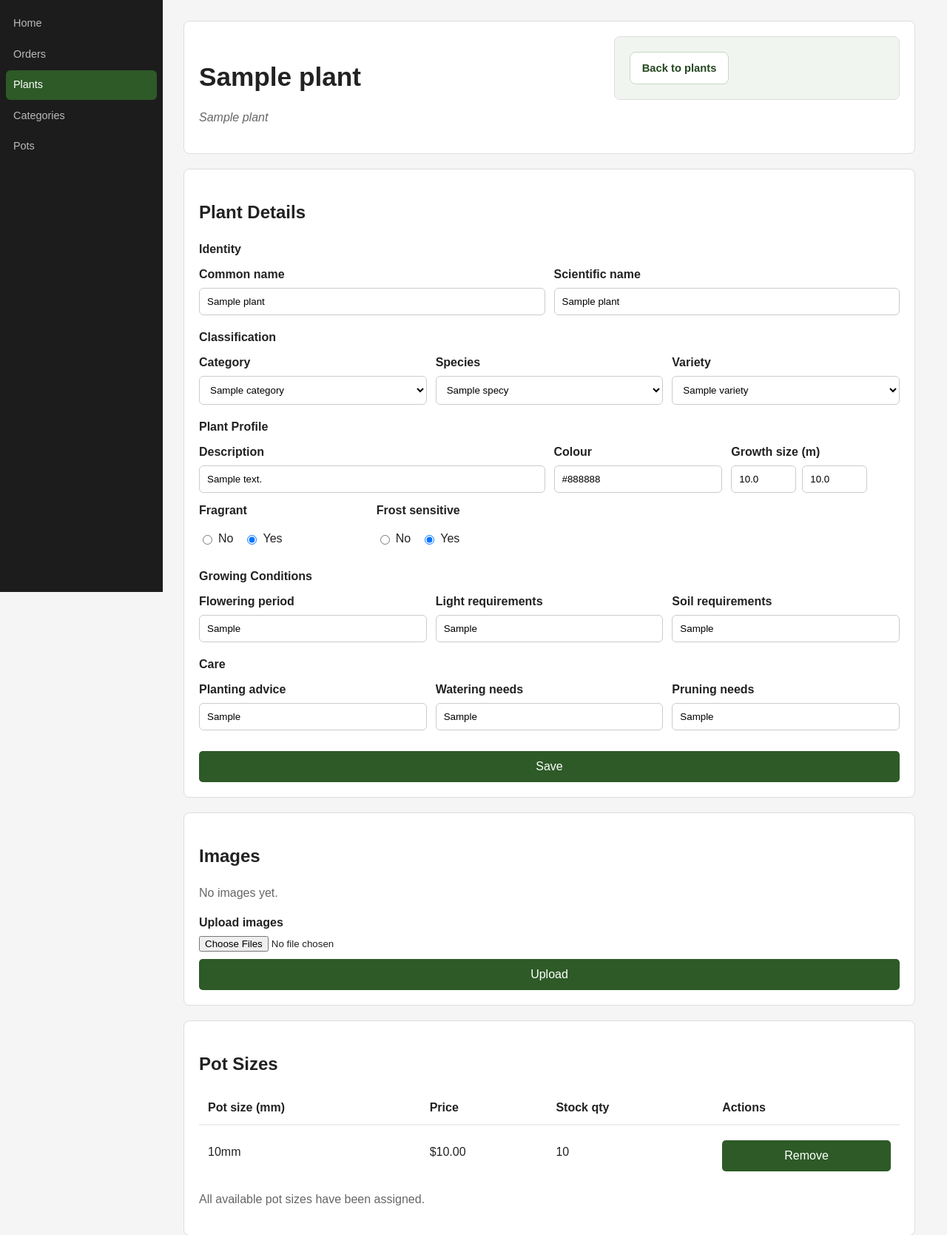
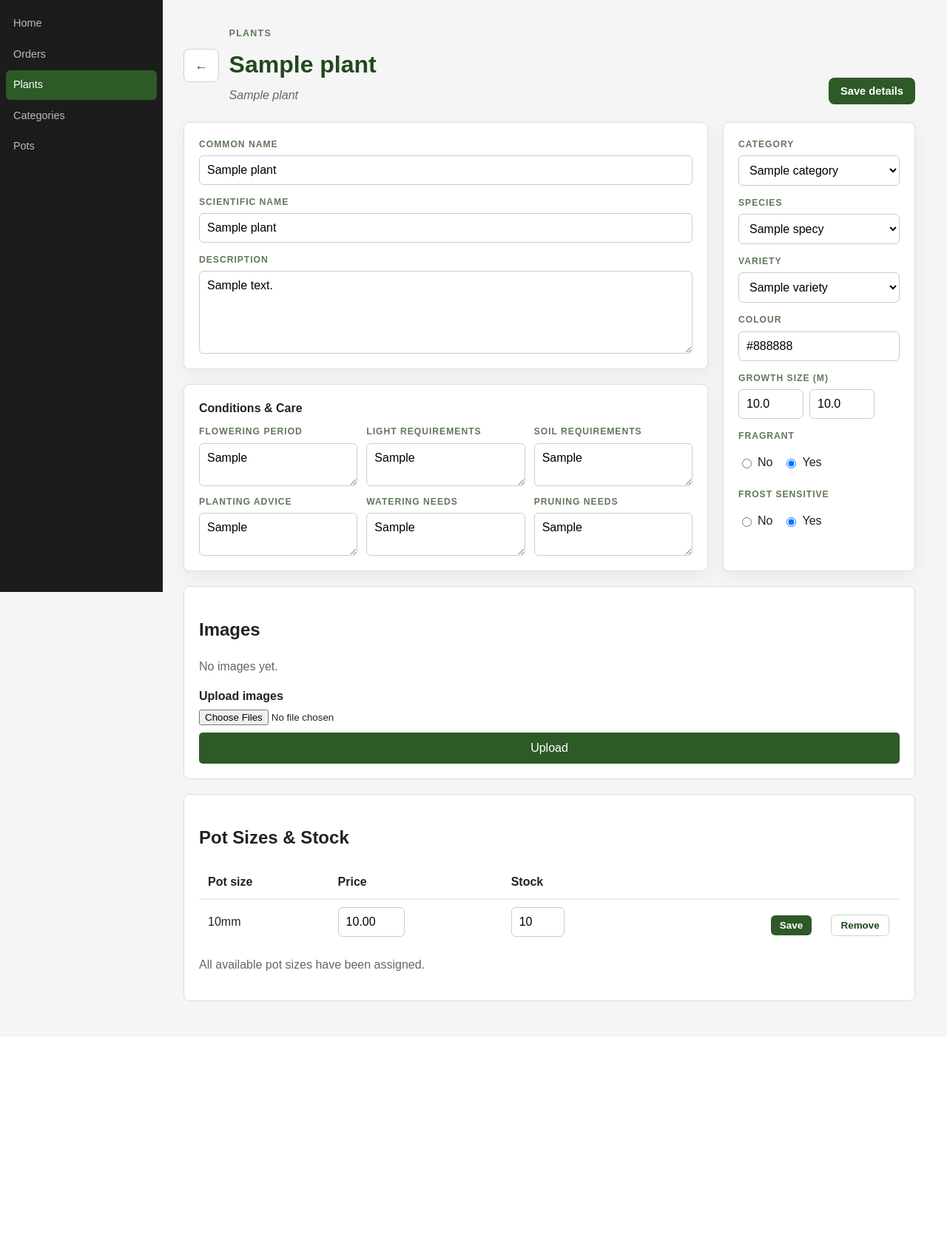
Before and after one commit to rowanjames04/SDS-Plant-Nursery, a Flask app: page /admin/plants/1 in a window 1280 px wide. Shown: the part 73-1742 px from the top of the page at 74% size. After the commit the page ends 1426 px from the top, so only its background shows below. Run offline with Flask 3, Linux system fonts and the light colour scheme; a user stored in the database is signed in; tables that the repository leaves empty hold one stand-in row (values such as "Sample post").

Commit message:
Redesign admin plant detail page

```diff
--- a/static/styles.css
+++ b/static/styles.css
@@ -590,6 +590,7 @@ input[type="text"],
 input[type="email"],
 input[type="password"],
 input[type="number"],
+textarea,
 select {
     width: 100%;
     padding: 10px;
@@ -597,6 +598,12 @@ select {
     border-radius: 6px;
     box-sizing: border-box;
     background: #fff;
+    font-family: inherit;
+    font-size: inherit;
+}
+
+textarea {
+    resize: vertical;
 }
 
 button {
@@ -1339,7 +1346,19 @@ button:disabled {
 }
 
 .admin-plant-form {
-    gap: 18px;
+    display: grid;
+    gap: 20px;
+}
+
+
+.admin-detail-main .input-group > label,
+.admin-detail-sidebar .input-group > label,
+.admin-form-section .input-group > label {
+    font-size: 0.76rem;
+    font-weight: 700;
+    letter-spacing: 0.08em;
+    text-transform: uppercase;
+    color: #60785b;
 }
 
 .admin-form-section {
@@ -1397,6 +1416,25 @@ button:disabled {
 .admin-form-actions {
     display: flex;
     justify-content: flex-end;
+}
+
+.admin-detail-layout {
+    display: grid;
+    grid-template-columns: 1fr 260px;
+    gap: 20px;
+    align-items: stretch;
+    margin-bottom: 20px;
+}
+
+.admin-detail-layout .card {
+    margin-bottom: 0;
+}
+
+.admin-detail-main,
+.admin-detail-sidebar {
+    display: grid;
+    gap: 14px;
+    align-content: start;
 }
 
 .admin-pot-assign-form {
@@ -1443,7 +1481,8 @@ button:disabled {
     .admin-field-grid--two,
     .admin-field-grid--three,
     .admin-field-grid--four,
-    .admin-pot-assign-form {
+    .admin-pot-assign-form,
+    .admin-detail-layout {
         grid-template-columns: 1fr;
     }
 
--- a/templates/admin/plant_detail.html
+++ b/templates/admin/plant_detail.html
@@ -2,22 +2,21 @@
 {% block title %}{{ plant.common_name }}{% endblock %}
 
 {% block content %}
-<section class="card hero" style="margin-bottom:20px;">
+<div class="profile-hero" style="margin-bottom:20px;">
+    <div style="display:flex;gap:14px;align-items:center;">
+        <a class="button-link button-secondary" href="{{ url_for('admin.plants') }}" style="font-size:1.1rem;padding:8px 14px;">&#8592;</a>
         <div>
+            <p class="page-header__eyebrow">Plants</p>
             <h1>{{ plant.common_name }}</h1>
             {% if plant.scientific_name %}<p class="muted"><em>{{ plant.scientific_name }}</em></p>{% endif %}
         </div>
-    <div class="card hero-panel">
-        <a class="button-link button-secondary" href="{{ url_for('admin.plants') }}">Back to plants</a>
     </div>
-</section>
+    <button class="button-link" type="submit" form="plant-detail-form" style="width:auto;">Save details</button>
+</div>
 
-<section class="card" style="margin-bottom:20px;">
-    <h2>Plant Details</h2>
-    <form method="post" action="{{ url_for('admin.plant_detail', id=plant.id) }}" class="form admin-plant-form">
-        <div class="admin-form-section">
-            <h3>Identity</h3>
-            <div class="admin-field-grid admin-field-grid--two">
+<div class="admin-detail-layout">
+    <form id="plant-detail-form" method="post" action="{{ url_for('admin.plant_detail', id=plant.id) }}" class="admin-plant-form">
+        <section class="card profile-panel admin-detail-main">
             <div class="input-group">
                 <label>Common name</label>
                 <input type="text" name="common_name" value="{{ plant.common_name }}" required>
@@ -26,15 +25,47 @@
                 <label>Scientific name</label>
                 <input type="text" name="scientific_name" value="{{ plant.scientific_name or '' }}">
             </div>
+            <div class="input-group">
+                <label>Description</label>
+                <textarea name="description" rows="5">{{ plant.description or '' }}</textarea>
+            </div>
+        </section>
+
+        <section class="card profile-panel admin-form-section">
+            <h3>Conditions & Care</h3>
+            <div class="admin-field-grid admin-field-grid--three">
+                <div class="input-group">
+                    <label>Flowering period</label>
+                    <textarea name="flowering_period" rows="2">{{ plant.flowering_period or '' }}</textarea>
+                </div>
+                <div class="input-group">
+                    <label>Light requirements</label>
+                    <textarea name="light_requirements" rows="2">{{ plant.light_requirements or '' }}</textarea>
+                </div>
+                <div class="input-group">
+                    <label>Soil requirements</label>
+                    <textarea name="soil_requirements" rows="2">{{ plant.soil_requirements or '' }}</textarea>
+                </div>
+                <div class="input-group">
+                    <label>Planting advice</label>
+                    <textarea name="planting_advice" rows="2">{{ plant.planting_advice or '' }}</textarea>
+                </div>
+                <div class="input-group">
+                    <label>Watering needs</label>
+                    <textarea name="watering_needs" rows="2">{{ plant.watering_needs or '' }}</textarea>
+                </div>
+                <div class="input-group">
+                    <label>Pruning needs</label>
+                    <textarea name="pruning_needs" rows="2">{{ plant.pruning_needs or '' }}</textarea>
                 </div>
             </div>
+        </section>
+    </form>
 
-        <div class="admin-form-section">
-            <h3>Classification</h3>
-            <div class="admin-field-grid admin-field-grid--three">
+    <section class="card profile-panel admin-detail-sidebar">
         <div class="input-group">
             <label>Category</label>
-                    <select name="category_id">
+            <select name="category_id" form="plant-detail-form">
                 <option value="">—</option>
                 {% for c in categories %}
                 <option value="{{ c.id }}" {{ 'selected' if plant.category_id == c.id }}>{{ c.name }}</option>
@@ -43,7 +74,7 @@
         </div>
         <div class="input-group">
             <label>Species</label>
-                    <select name="species_id">
+            <select name="species_id" form="plant-detail-form">
                 <option value="">—</option>
                 {% for s in species %}
                 <option value="{{ s.id }}" {{ 'selected' if plant.species_id == s.id }}>{{ s.name }}</option>
@@ -52,94 +83,42 @@
         </div>
         <div class="input-group">
             <label>Variety</label>
-                    <select name="variety_id">
+            <select name="variety_id" form="plant-detail-form">
                 <option value="">—</option>
                 {% for v in varieties %}
                 <option value="{{ v.id }}" {{ 'selected' if plant.variety_id == v.id }}>{{ v.name }}</option>
                 {% endfor %}
             </select>
         </div>
-            </div>
-        </div>
-
-        <div class="admin-form-section">
-            <h3>Plant Profile</h3>
-            <div class="admin-field-grid admin-field-grid--four">
-                <div class="input-group admin-field-grid__wide">
-                    <label>Description</label>
-                    <input type="text" name="description" value="{{ plant.description or '' }}">
-                </div>
         <div class="input-group">
             <label>Colour</label>
-                    <input type="text" name="colour" value="{{ plant.colour or '' }}">
+            <input type="text" name="colour" form="plant-detail-form" value="{{ plant.colour or '' }}">
         </div>
         <div class="input-group">
             <label>Growth size (m)</label>
             <div class="admin-mini-field-row">
-                        <input type="number" name="growth_width" step="0.1" value="{{ plant.growth_width or '' }}" aria-label="Growth width">
-                        <input type="number" name="growth_height" step="0.1" value="{{ plant.growth_height or '' }}" aria-label="Growth height">
+                <input type="number" name="growth_width" form="plant-detail-form" step="0.1" value="{{ plant.growth_width or '' }}" aria-label="Width">
+                <input type="number" name="growth_height" form="plant-detail-form" step="0.1" value="{{ plant.growth_height or '' }}" aria-label="Height">
             </div>
         </div>
         <div class="input-group">
             <label>Fragrant</label>
             <div class="admin-radio-group">
-                        <label><input type="radio" name="fragrant" value="false" {{ 'checked' if not plant.fragrant }}> No</label>
-                        <label><input type="radio" name="fragrant" value="true" {{ 'checked' if plant.fragrant }}> Yes</label>
+                <label><input type="radio" name="fragrant" form="plant-detail-form" value="false" {{ 'checked' if not plant.fragrant }}> No</label>
+                <label><input type="radio" name="fragrant" form="plant-detail-form" value="true" {{ 'checked' if plant.fragrant }}> Yes</label>
             </div>
         </div>
         <div class="input-group">
             <label>Frost sensitive</label>
             <div class="admin-radio-group">
-                        <label><input type="radio" name="frost_sensitive" value="false" {{ 'checked' if not plant.frost_sensitive }}> No</label>
-                        <label><input type="radio" name="frost_sensitive" value="true" {{ 'checked' if plant.frost_sensitive }}> Yes</label>
+                <label><input type="radio" name="frost_sensitive" form="plant-detail-form" value="false" {{ 'checked' if not plant.frost_sensitive }}> No</label>
+                <label><input type="radio" name="frost_sensitive" form="plant-detail-form" value="true" {{ 'checked' if plant.frost_sensitive }}> Yes</label>
             </div>
         </div>
-            </div>
+    </section>
 </div>
 
-        <div class="admin-form-section">
-            <h3>Growing Conditions</h3>
-            <div class="admin-field-grid admin-field-grid--three">
-                <div class="input-group">
-                    <label>Flowering period</label>
-                    <input type="text" name="flowering_period" value="{{ plant.flowering_period or '' }}">
-                </div>
-                <div class="input-group">
-                    <label>Light requirements</label>
-                    <input type="text" name="light_requirements" value="{{ plant.light_requirements or '' }}">
-                </div>
-                <div class="input-group">
-                    <label>Soil requirements</label>
-                    <input type="text" name="soil_requirements" value="{{ plant.soil_requirements or '' }}">
-                </div>
-            </div>
-        </div>
-
-        <div class="admin-form-section">
-            <h3>Care</h3>
-            <div class="admin-field-grid admin-field-grid--three">
-                <div class="input-group">
-                    <label>Planting advice</label>
-                    <input type="text" name="planting_advice" value="{{ plant.planting_advice or '' }}">
-                </div>
-                <div class="input-group">
-                    <label>Watering needs</label>
-                    <input type="text" name="watering_needs" value="{{ plant.watering_needs or '' }}">
-                </div>
-                <div class="input-group">
-                    <label>Pruning needs</label>
-                    <input type="text" name="pruning_needs" value="{{ plant.pruning_needs or '' }}">
-                </div>
-            </div>
-        </div>
-
-        <div class="admin-form-actions">
-            <button type="submit">Save</button>
-        </div>
-    </form>
-</section>
-
-<section class="card" style="margin-bottom:20px;">
+<section class="card">
     <h2>Images</h2>
     {% if plant.images %}
     <div style="display:flex;gap:12px;flex-wrap:wrap;margin-bottom:16px;">
@@ -179,33 +158,55 @@
     </form>
 </section>
 
-<section class="card">
-    <h2>Pot Sizes</h2>
+<section class="card" id="pot-sizes">
+    <h2>Pot Sizes & Stock</h2>
     {% if plant.plant_pots %}
     <table class="data-table">
+        <colgroup>
+            <col style="width:15%;">
+            <col style="width:20%;">
+            <col style="width:30%;">
+            <col style="width:1%;white-space:nowrap;">
+            <col style="width:1%;white-space:nowrap;">
+        </colgroup>
         <thead>
             <tr>
-                <th>Pot size (mm)</th>
+                <th>Pot size</th>
                 <th>Price</th>
-                <th>Stock qty</th>
-                <th>Actions</th>
+                <th>Stock</th>
+                <th></th>
+                <th></th>
             </tr>
         </thead>
         <tbody>
-            {% for pp in plant.plant_pots %}
+            {% for pp in plant.plant_pots | sort(attribute='pot.size') %}
+            {% set form_id = 'update-pot-' ~ pp.pot_id %}
             <tr>
                 <td>{{ pp.pot.size }}mm</td>
-                <td>${{ pp.price }}</td>
-                <td>{{ pp.stock_qty }}</td>
-                <td>
-                    <form method="post" action="{{ url_for('admin.unassign_pot', id=plant.id, pot_id=pp.pot_id) }}">
-                        <button type="submit">Remove</button>
+                <td><input form="{{ form_id }}" type="number" name="price" step="0.01" min="0" value="{{ pp.price }}" style="width:90px;"></td>
+                <td style="white-space:nowrap;">
+                    <input form="{{ form_id }}" type="number" name="stock_qty" min="0" value="{{ pp.stock_qty }}" style="width:72px;">
+                    {% if pp.stock_qty == 0 %}
+                        <span class="status cancelled" style="margin-left:8px;">Out of stock</span>
+                    {% elif pp.stock_qty < 5 %}
+                        <span class="status pending" style="margin-left:8px;">Low</span>
+                    {% endif %}
+                </td>
+                <td style="white-space:nowrap;">
+                    <button form="{{ form_id }}" class="button-link button-link--sm" type="submit" style="width:auto;">Save</button>
+                </td>
+                <td style="white-space:nowrap;">
+                    <form method="post" action="{{ url_for('admin.unassign_pot', id=plant.id, pot_id=pp.pot_id) }}" onsubmit="return confirm('Remove this pot size?');">
+                        <button class="button-link button-link--sm button-secondary" type="submit" style="width:auto;">Remove</button>
                     </form>
                 </td>
             </tr>
             {% endfor %}
         </tbody>
     </table>
+    {% for pp in plant.plant_pots %}
+    <form id="update-pot-{{ pp.pot_id }}" method="post" action="{{ url_for('admin.update_pot', id=plant.id, pot_id=pp.pot_id) }}"></form>
+    {% endfor %}
     {% else %}
     <p class="muted">No pot sizes assigned yet.</p>
     {% endif %}
--- a/templates/admin/plants.html
+++ b/templates/admin/plants.html
@@ -29,10 +29,10 @@
                 <td><em>{{ plant.scientific_name or '' }}</em></td>
                 <td style="display:flex;gap:8px;align-items:center;">
                     <form method="get" action="{{ url_for('admin.plant_detail', id=plant.id) }}" style="display:inline">
-                        <button class="button-link button-secondary" type="submit">Edit</button>
+                        <button class="button-link" type="submit">Edit</button>
                     </form>
-                    <form method="post" action="{{ url_for('admin.delete_plant', id=plant.id) }}" style="display:inline">
-                        <button class="button-link" type="submit">Delete</button>
+                    <form method="post" action="{{ url_for('admin.delete_plant', id=plant.id) }}" style="display:inline" onsubmit="return confirm('Delete {{ plant.common_name }}? This cannot be undone.');">
+                        <button class="button-link button-secondary" type="submit">Delete</button>
                     </form>
                 </td>
             </tr>
```
Also changed, not shown: admin.py (+23 -1 lines). Lines whose indentation alone changed are shown as unchanged.
